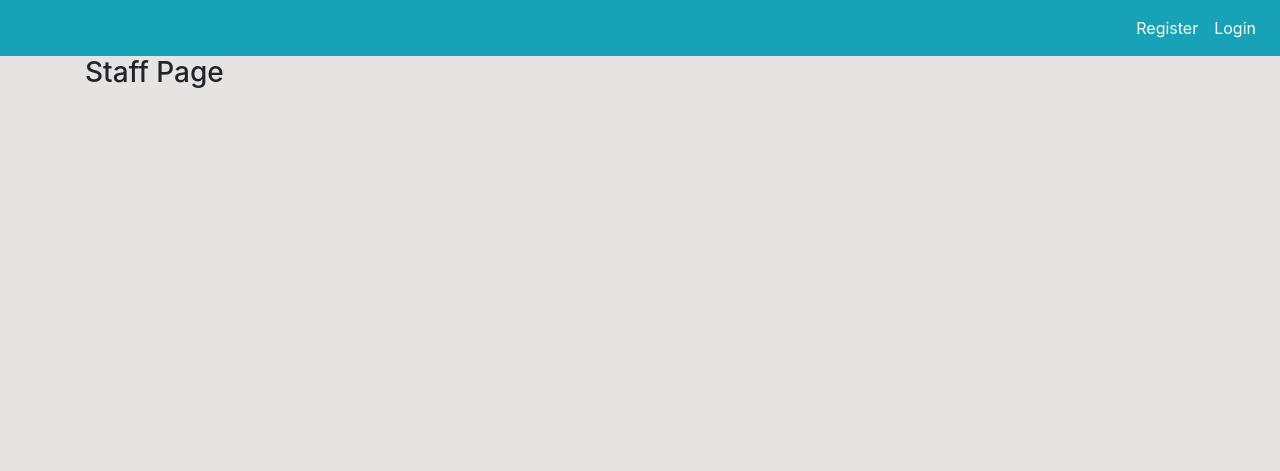
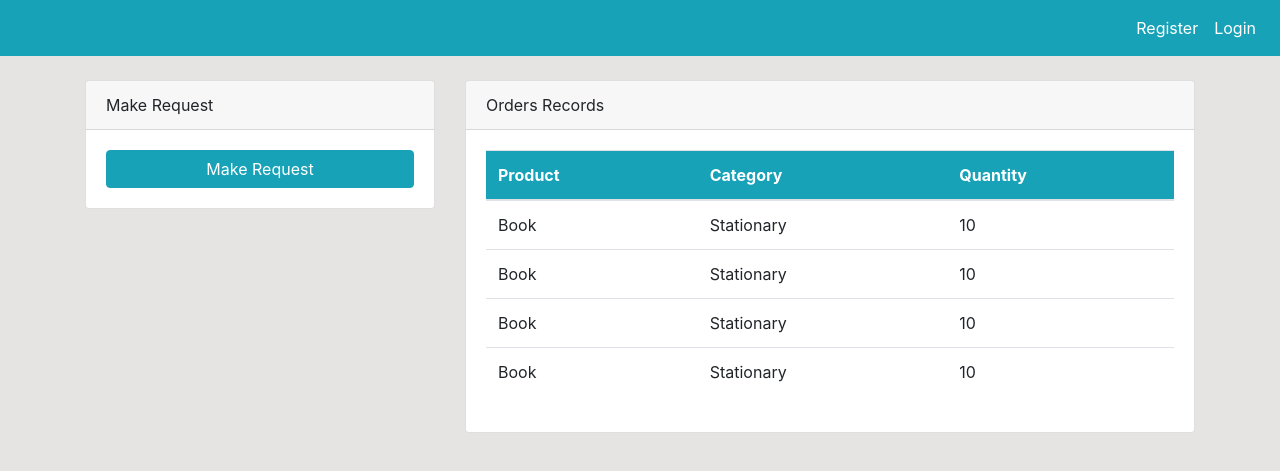
Before and after one commit to jamoore4579/Inventory_System, a Django app: template inventory_system/templates/dashboard/index.html in a window 1280 px wide. Shown: the top 471 px of the page. Run offline with Django 4.2, Linux system fonts and the light colour scheme; the template is opened without the code that fills it, so the values that code supplies are empty.

Commit message:
setup staff index page

```diff
--- a/inventory_system/templates/dashboard/index.html
+++ b/inventory_system/templates/dashboard/index.html
@@ -99,8 +99,6 @@
 </div>
 <!--End Graphs-->
 {% else %}
-    <div class="container">
-        <h3>Staff Page</h3>
-    </div>
+{% include 'dashboard/staff_index.html' %}
 {% endif %}
 {% endblock %}
--- a/inventory_system/templates/dashboard/staff_index.html
+++ b/inventory_system/templates/dashboard/staff_index.html
@@ -1,5 +1,59 @@
+<div class="container">
+    <div class="row mt-4">
+        <div class="col-md-4">
+            <div class="card">
+                <div class="card-header">
+                    Make Request
+                </div>
+                <div class="card-body">
+                    <form method="POST">
 
+                        <input class="btn btn-info btn-block" type="submit" value="Make Request">
+                    </form>
+                </div>
+            </div>
+        </div>
+        <div class="col-md-8">
+            <div class="card">
+                <div class="card-header">
+                    Orders Records
+                </div>
+                <div class="card-body">
+                    <table class="table bg-white">
+                        <thead class="bg-info text-white">
+                            <tr>
+                                <th scope="col">Product</th>
+                                <th scope="col">Category</th>
+                                <th scope="col">Quantity</th>
+                            </tr>
+                        </thead>
+                        <tbody>
 
-<div class="container">
-    <h3>Staff Page</h3>
+                            <tr>
+                                <td>Book</td>
+                                <td>Stationary</td>
+                                <td>10</td>
+                            </tr>
+							<tr>
+                                <td>Book</td>
+                                <td>Stationary</td>
+                                <td>10</td>
+                            </tr>
+							<tr>
+                                <td>Book</td>
+                                <td>Stationary</td>
+                                <td>10</td>
+                            </tr>
+							<tr>
+                                <td>Book</td>
+                                <td>Stationary</td>
+                                <td>10</td>
+                            </tr>
+
+                        </tbody>
+                    </table>
+                </div>
+            </div>
+        </div>
+    </div>
 </div>
```
